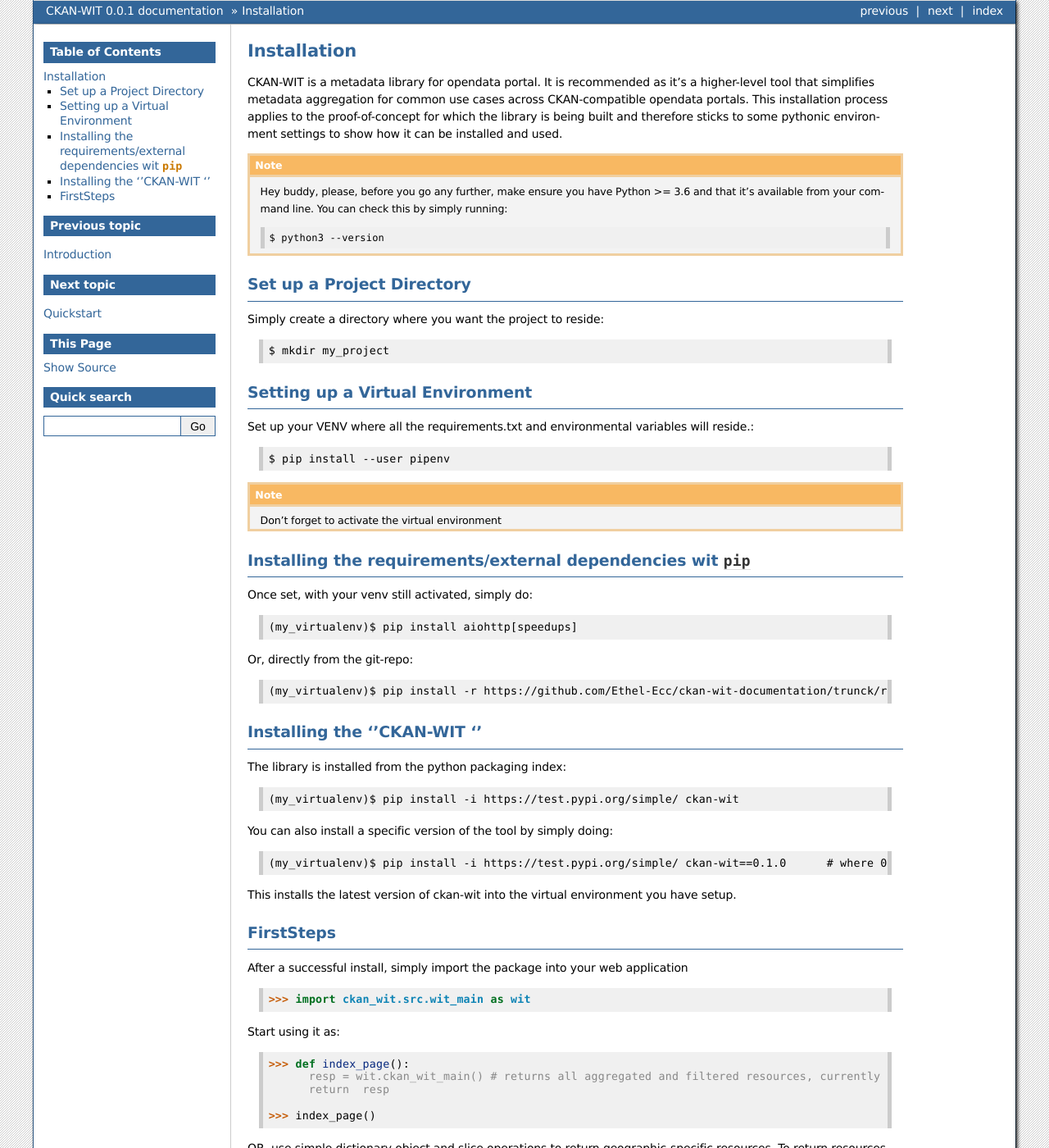
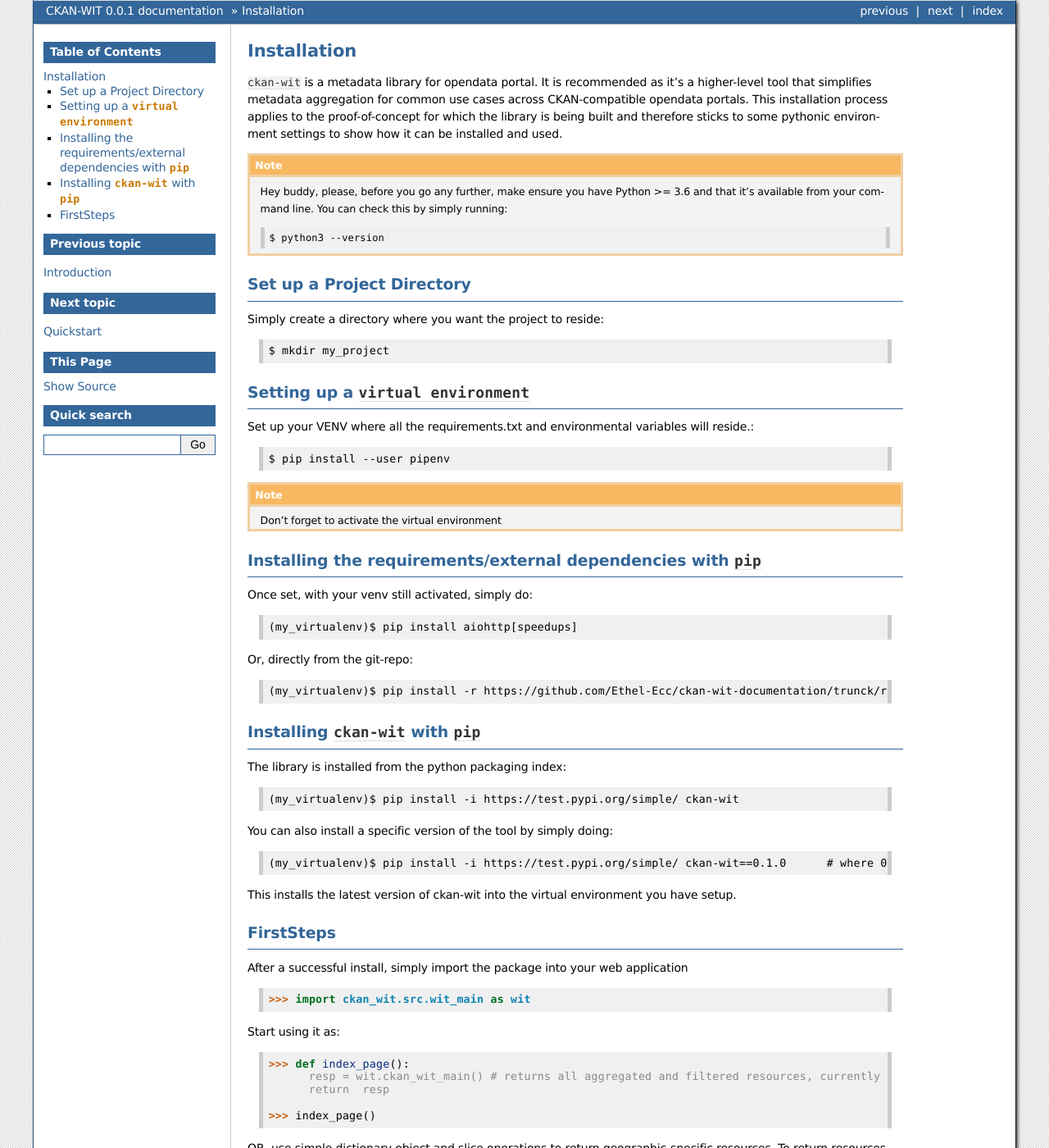
Before and after one commit to Ethel-Ecc/ckan-wit-documentation, a Sphinx documentation site: the page built from docs/source/usage/installation.rst, in a window 1280 px wide and 1400 px high. Shown: the whole window at 82% size. Built offline with Sphinx 7.4.7, drawn with Linux system fonts in a browser that asks for light colours; pages that are not in the unit, such as notebooks, are missing from menus.

Commit message:
edited index.rst

```diff
--- a/docs/source/usage/installation.rst
+++ b/docs/source/usage/installation.rst
@@ -1,9 +1,7 @@
 Installation
 =============
-CKAN-WIT is a metadata library for opendata portal. It is recommended as it’s a higher-level tool that simplifies metadata aggregation for common use cases across
-CKAN-compatible opendata portals.
-This installation process applies to the proof-of-concept for which the library is being built and therefore sticks to some pythonic environment settings to show how it can be
-installed and used.
+``ckan-wit`` is a metadata library for opendata portal. It is recommended as it’s a higher-level tool that simplifies metadata aggregation for common use cases across CKAN-compatible opendata portals.
+This installation process applies to the proof-of-concept for which the library is being built and therefore sticks to some pythonic environment settings to show how it can be installed and used.
 
 .. note::
     Hey buddy, please, before you go any further, make ensure you have Python >= 3.6 and that it's available from your command line. You can check this by simply running::
@@ -16,7 +14,7 @@
 
  $ mkdir my_project
 
-Setting up a Virtual Environment
+Setting up a ``virtual environment``
 ~~~~~~~~~~~~~~~~~~~~~~~~~~~~~~~~~~~~~
 
 Set up your VENV where all the requirements.txt and environmental variables will reside.::
@@ -26,7 +24,7 @@
 .. note::
     Don't forget to activate the virtual environment
 
-Installing the requirements/external dependencies wit ``pip``
+Installing the requirements/external dependencies with ``pip``
 ~~~~~~~~~~~~~~~~~~~~~~~~~~~~~~~~~~~~~~~~~~~~~~~~~~~~~~~~~~~~~~~
 
 Once set, with your venv still activated, simply do::
@@ -37,8 +35,8 @@
 
  (my_virtualenv)$ pip install -r https://github.com/Ethel-Ecc/ckan-wit-documentation/trunck/requirements.txt
 
-Installing the   ''CKAN-WIT ''
-~~~~~~~~~~~~~~~~~~~~~~~~~~~~~~~~~
+Installing ``ckan-wit`` with ``pip``
+~~~~~~~~~~~~~~~~~~~~~~~~~~~~~~~~~~~~~~~
 The library is installed from the python packaging index::
 
     (my_virtualenv)$ pip install -i https://test.pypi.org/simple/ ckan-wit
```
